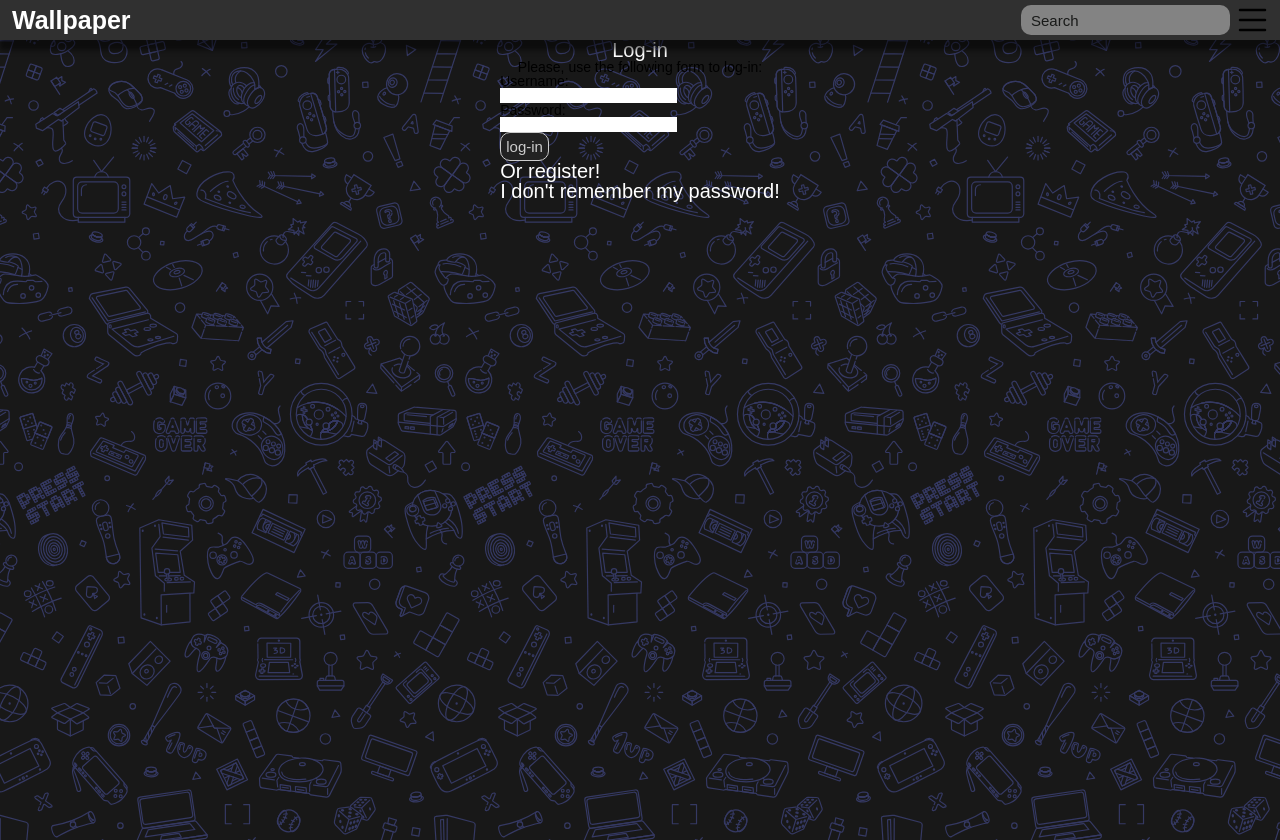
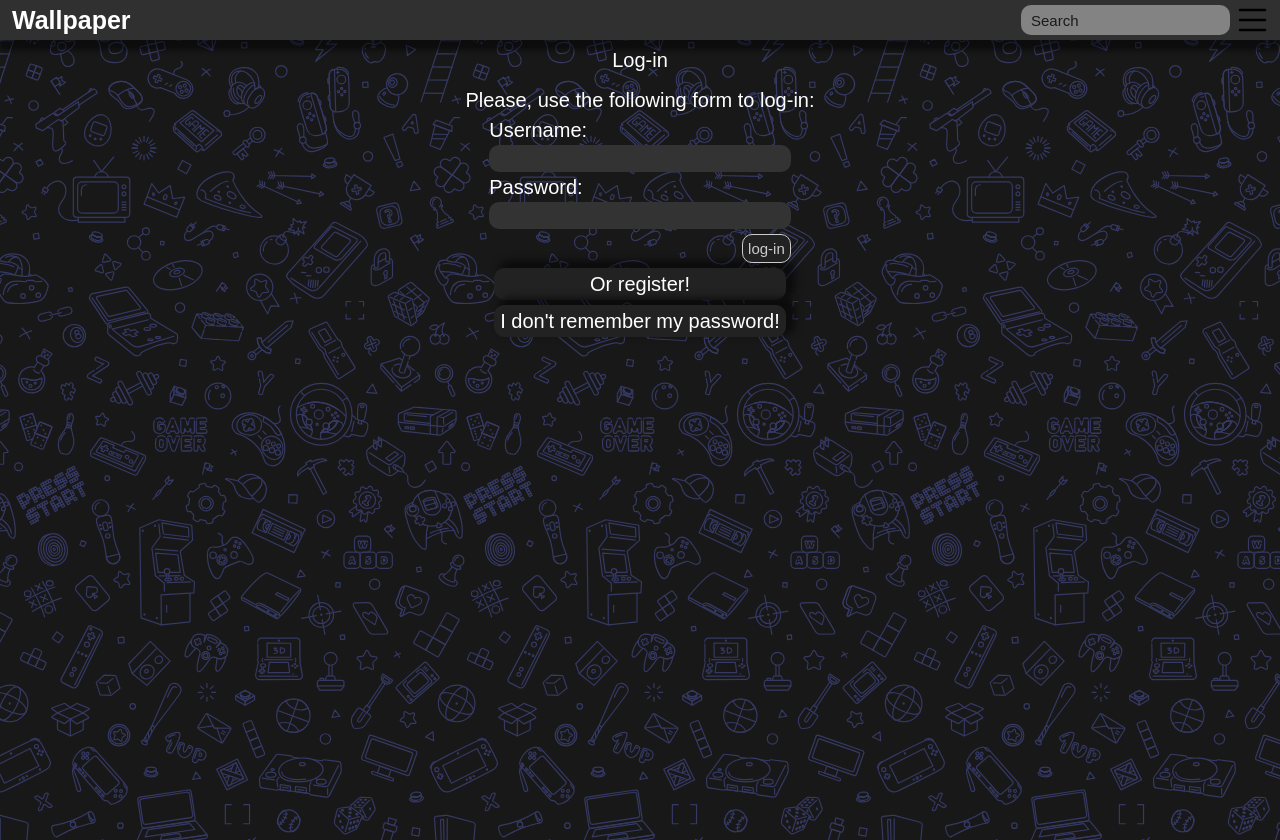
Before and after one commit to Tokarev-Alexey/One-P, a Django app: page /accounts/login/ in a window 1280 px wide. Run offline with Django 4.2, Linux system fonts and the light colour scheme; parts of the project's set-up code (start-up, migrations or seed data) failed here and were passed over.

Commit message:
New FrontEnd added: edit,login

```diff
--- a/blog/static/css/content_and_comments.css
+++ b/blog/static/css/content_and_comments.css
@@ -141,6 +141,10 @@
         width: 60vw;
         min-width: 800px;
     }
+    .the-standard-block #p1{
+    display: flex;
+    justify-content: center;
+    }
 /*COMMENTS STYLE*/
 
 .comment_count {
--- a/blog/static/css/form_and_button_style.css
+++ b/blog/static/css/form_and_button_style.css
@@ -1,3 +1,16 @@
+.login-form input{
+    width: 100%;
+    display: flex;
+    flex-direction: column;
+    align-items:center;
+    padding: 5px;
+    margin: 5px 0px 5px 0px;
+    border-radius: 10px;
+    background-color: #333 ;
+    color: #ccc;
+    font-size: 15px;
+}
+
 .form-block {
     width: 100%;
     display: flex;
@@ -13,6 +26,24 @@
     width: 80%;
 }
 
+.edit-title input{
+    width: 100%;
+    padding: 5px;
+    border-radius: 10px;
+    background-color: #333;
+    color: #ccc;
+    font-size: 15px;
+}
+
+.edit-text textarea{
+     width: 100%;
+     padding: 5px;
+     margin: 10px 0px 10px 0px;
+     border-radius: 10px;
+     background-color: #333;
+     color: #ccc;
+     font-size: 15px;
+}
 .save{
     border: solid;
     border-radius: 10px;
--- a/blog/templates/registration/login.html
+++ b/blog/templates/registration/login.html
@@ -1,34 +1,45 @@
 {% extends "blog/base.html" %}
 
 {% block content %}
-    <h1>Log-in</h1>
+<div class="heading"><h1>Log-in</h1></div>
 {% if form.errors %}
-        <p>
+<div class="heading"><h1>
     Your username and password didn't match.
     Please try again.
-        </p>
+</h1></div>
 {% else %}
-        <p>Please, use the following form to log-in:</p>
+<div class="heading"><h1>Please, use the following form to log-in:</h1></div>
 {% endif %}
+
 <div class="login-form">
     <form action="{% url 'login' %}" method="post">
         {% csrf_token %}
-            <div class="form-username">
-                <p>Username:</p>
+        <div class="login-form">
+            <h1>Username:</h1>
             {{ form.username }}
         </div>
-            <div class="form-password">
-                <p>Password:</p>
+
+        <div class="login-form">
+            <h1>Password:</h1>
             {{ form.password }}
         </div>
+
         <input type="hidden" name="next" value="{{ next }}"/>
+
+        <div class="button-div">
             <button type="submit" class="save btn btn-default">log-in</button>
+        </div>
     </form>
-        <div class="reg">
-            <h1><a href="{% url 'register' %}">Or register!</a></h1>
+
+    <a href="{% url 'register' %}">
+        <div class="the-standard-block">
+            <div id="p1"><h1>Or register!</h1></div>
         </div>
-        <div class="reg">
-            <h1><a href="{% url 'password_reset' %}">I don't remember my password!</a></h1>
+    </a>
+    <a href="{% url 'password_reset' %}">
+        <div class="the-standard-block">
+            <h1>I don't remember my password!</h1>
         </div>
+    </a>
 </div>
 {% endblock %}
```
Also changed, not shown: blog/forms.py (+12 -0 lines), blog/templates/blog/edit.html (+9 -6 lines), blog/templates/registration/logout.html (+7 -4 lines), blog/templates/registration/register.html (+16 -10 lines), db.sqlite3. Lines whose indentation alone changed are shown as unchanged.
